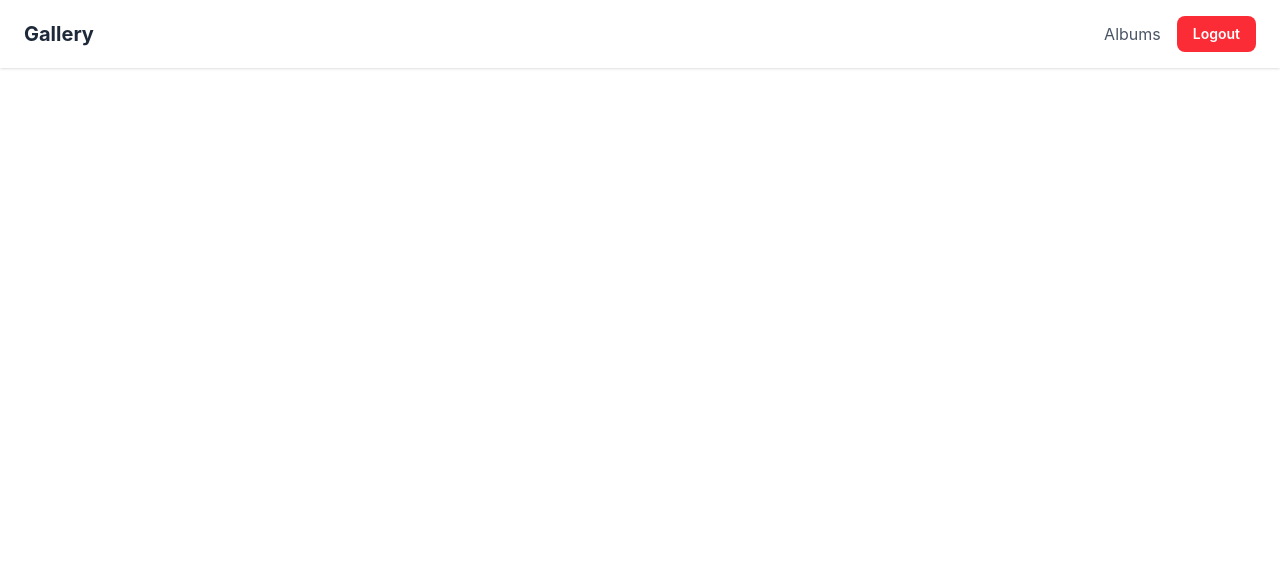
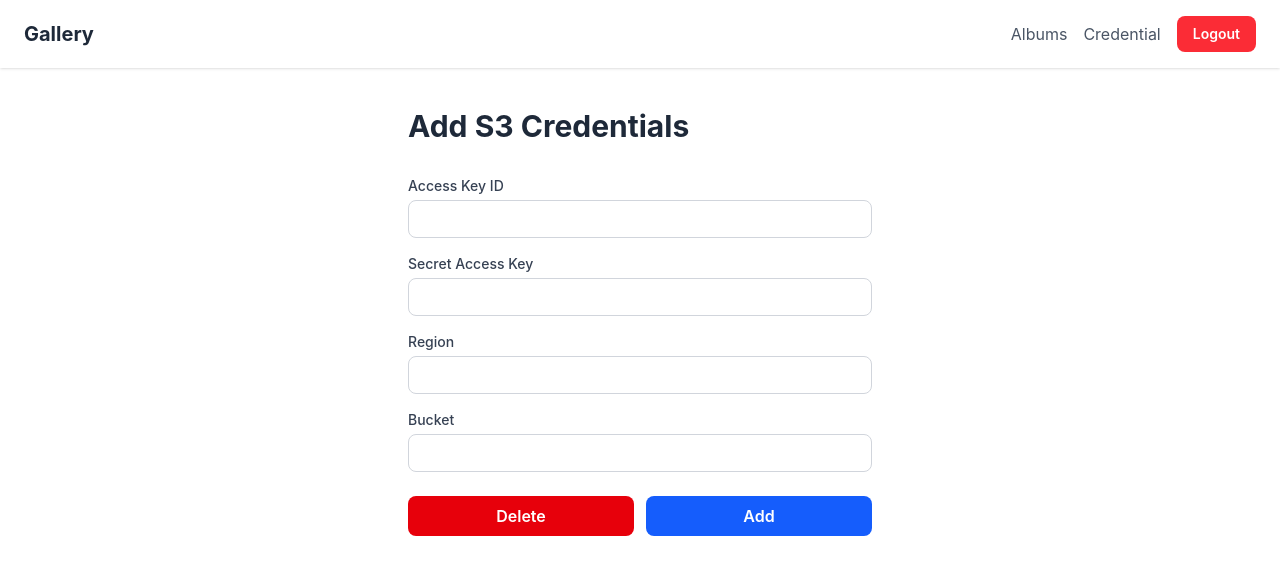
Before and after one commit to ferkoni/gallery, a React (Vite) app: page /settings/s3_credential in a window 1280 px wide. Shown: the top 574 px of the page. Built offline with nearby package versions, Linux system fonts and the light colour scheme; sample sign-in values are in the browser's storage.

Commit message:
Add S3Credential form and update tests

```diff
--- a/src/App.tsx
+++ b/src/App.tsx
@@ -9,6 +9,7 @@ import { NavBar } from "@/components/NavBar.tsx";
 import { AuthContext } from "@/features/auth/context/AuthContext.tsx";
 import { ProtectedRoute } from "@/components/ProtectedRoute.tsx";
 import { useContext } from "react";
+import { S3CredentialsPage } from "@/features/settings/pages/S3CredentialsPage.tsx";
 
 function App() {
   const { token } = useContext(AuthContext)!;
@@ -24,6 +25,7 @@ function App() {
           <Route path="/albums" element={<AlbumListPage />} />
           <Route path="/albums/new" element={<AlbumNewPage />} />
           <Route path="/albums/:id/edit" element={<AlbumEditPage />} />
+          <Route path="/settings/s3_credential" element={<S3CredentialsPage />} />
         </Route>
       </Routes>
     </>
--- a/src/components/NavBar.tsx
+++ b/src/components/NavBar.tsx
@@ -22,6 +22,7 @@ export function NavBar() {
         {token ? (
           <>
             <Link to="/albums" className="text-gray-600 hover:text-gray-900">Albums</Link>
+            <Link to="/settings/s3_credential" className="text-gray-600 hover:text-gray-900">Credential</Link>
             <button
               onClick={handleLogout}
               className="bg-red-500 hover:bg-red-600 text-white text-sm font-semibold px-4 py-2 rounded-lg transition-colors"
--- a/src/features/albums/components/AlbumForm.tsx
+++ b/src/features/albums/components/AlbumForm.tsx
@@ -3,8 +3,8 @@ import { zodResolver } from "@hookform/resolvers/zod";
 import { z } from "zod";
 
 const albumSchema = z.object({
-  name: z.string().min(1, "Name is required").max(50, "Name is too long"),
-  description: z.string().max(500, 'Description is too long').optional()
+  name: z.string().min(1, "Required").max(50),
+  description: z.string().max(500).optional()
 });
 
 type AlbumFormData = z.infer<typeof albumSchema>;
@@ -51,7 +51,7 @@ export function AlbumForm({
             className="border border-gray-300 rounded-lg px-3 py-2 text-sm focus:outline-none focus:ring-2 focus:ring-blue-500"
           />
           {errors.name && (
-            <p className="text-xs text-red-500">{errors.name.message}</p>
+            <p className="text-xs text-red-500" data-testid="name-error-label">{errors.name.message}</p>
           )}
         </div>
 
@@ -64,7 +64,7 @@ export function AlbumForm({
             className="border border-gray-300 rounded-lg px-3 py-2 text-sm focus:outline-none focus:ring-2 focus:ring-blue-500 resize-none"
           />
           {errors.description && (
-            <p className="text-xs text-red-500">{errors.description.message}</p>
+            <p className="text-xs text-red-500" data-testid="description-error-label">{errors.description.message}</p>
           )}
         </div>
 
--- /dev/null
+++ b/src/features/settings/components/S3CredentialForm.tsx
@@ -0,0 +1,123 @@
+import { z } from "zod";
+import type { S3Credential } from "@/features/settings/types/s3Credential.ts";
+import { useForm } from "react-hook-form";
+import { zodResolver } from "@hookform/resolvers/zod";
+
+const s3CredentialSchema = z.object({
+  access_key_id: z.string().min(1, 'Required').max(255),
+  secret_access_key: z.string().min(1, 'Required').max(255),
+  region: z.string().min(1, "Required").regex(/^[a-z]{2,3}-[a-z]+-\d$/, "Invalid region format"),
+  bucket: z.string().min(1, 'Required')
+});
+
+type S3CredentialFormData = z.infer<typeof s3CredentialSchema>;
+
+type S3CredentialFormProps = {
+  onSubmit: (data: S3Credential) => void;
+  onDelete: () => void;
+  isPending: boolean;
+  isError: boolean;
+  isDeleting: boolean;
+  isDeleteError: boolean;
+};
+
+export function S3CredentialForm({
+  onSubmit,
+  onDelete,
+  isPending,
+  isError,
+  isDeleting,
+  isDeleteError
+}: S3CredentialFormProps) {
+  const { register, handleSubmit, formState: { errors }} = useForm<S3CredentialFormData>({
+    resolver: zodResolver(s3CredentialSchema)
+  });
+
+  return (
+    <main className="max-w-lg mx-auto px-6 py-10">
+      <h1 className="text-3xl font-bold text-gray-800 mb-8">Add S3 Credentials</h1>
+
+      <form onSubmit={handleSubmit(onSubmit)} className="flex flex-col gap-4">
+        <div className="flex flex-col gap-1">
+          <label className="text-sm font-medium text-gray-700">Access Key ID</label>
+          <input
+            {...register("access_key_id")}
+            type="password"
+            data-testid="access-key-id-input"
+            className="border border-gray-300 rounded-lg px-3 py-2 text-sm focus:outline-none focus:ring-2 focus:ring-blue-500"
+          />
+          {errors.access_key_id && (
+            <p className="text-xs text-red-500" data-testid="access-key-id-error-label">{errors.access_key_id.message}</p>
+          )}
+        </div>
+
+        <div className="flex flex-col gap-1">
+          <label className="text-sm font-medium text-gray-700">Secret Access Key</label>
+          <input
+            {...register("secret_access_key")}
+            type="password"
+            data-testid="secret-access-key-input"
+            className="border border-gray-300 rounded-lg px-3 py-2 text-sm focus:outline-none focus:ring-2 focus:ring-blue-500"
+          />
+          {errors.secret_access_key && (
+            <p className="text-xs text-red-500" data-testid="secret-access-key-error-label">{errors.secret_access_key.message}</p>
+          )}
+        </div>
+
+        <div className="flex flex-col gap-1">
+          <label className="text-sm font-medium text-gray-700">Region</label>
+          <input
+            {...register("region")}
+            type="text"
+            data-testid="region-input"
+            className="border border-gray-300 rounded-lg px-3 py-2 text-sm focus:outline-none focus:ring-2 focus:ring-blue-500"
+          />
+          {errors.region && (
+            <p className="text-xs text-red-500" data-testid="region-error-label">{errors.region.message}</p>
+          )}
+        </div>
+
+        <div className="flex flex-col gap-1">
+          <label className="text-sm font-medium text-gray-700">Bucket</label>
+          <input
+            {...register("bucket")}
+            type="text"
+            data-testid="bucket-input"
+            className="border border-gray-300 rounded-lg px-3 py-2 text-sm focus:outline-none focus:ring-2 focus:ring-blue-500"
+          />
+          {errors.bucket && (
+            <p className="text-xs text-red-500" data-testid="bucket-error-label">{errors.bucket.message}</p>
+          )}
+        </div>
+
+        {isError && (
+          <p className="text-sm text-red-500" data-testid="error-label">Failed to add S3 Credentials</p>
+        )}
+
+        {isDeleteError && (
+          <p className="text-sm text-red-500" data-testid="delete-error-label">Failed to delete S3 Credentials</p>
+        )}
+
+        <div className="flex gap-3 mt-2">
+          <button
+            type="button"
+            disabled={isDeleting}
+            onClick={onDelete}
+            data-testid="delete-button"
+            className="flex-1 bg-red-600 hover:bg-red-700 text-white font-semibold py-2 rounded-lg"
+          >
+            {isDeleting ? "Deleting..." : "Delete"}
+          </button>
+          <button
+            type="submit"
+            disabled={isPending}
+            data-testid="submit-button"
+            className="flex-1 bg-blue-600 hover:bg-blue-700 disabled:opacity-50 text-white font-semibold py-2 rounded-lg transition-colors"
+          >
+            {isPending ? "Adding..." : "Add"}
+          </button>
+        </div>
+      </form>
+    </main>
+  );
+}
--- /dev/null
+++ b/src/features/settings/pages/S3CredentialsPage.tsx
@@ -0,0 +1,19 @@
+import { S3CredentialForm } from "@/features/settings/components/S3CredentialForm.tsx";
+import { useDeleteS3Credential, useSaveS3Credential } from "@/features/settings/s3Credentials.ts";
+
+export function S3CredentialsPage() {
+  const saveS3Credential = useSaveS3Credential();
+  const deleteS3Credential = useDeleteS3Credential();
+
+  return (
+    <S3CredentialForm
+      onSubmit={(data) => {
+        saveS3Credential.mutate(data);
+      }}
+      onDelete={() => deleteS3Credential.mutate()}
+      isPending={saveS3Credential.isPending}
+      isError={saveS3Credential.isError}
+      isDeleting={deleteS3Credential.isPending}
+      isDeleteError={deleteS3Credential.isError}/>
+  );
+}
--- /dev/null
+++ b/src/features/settings/s3Credentials.ts
@@ -0,0 +1,19 @@
+import { useMutation } from "@tanstack/react-query";
+import type { S3Credential } from "@/features/settings/types/s3Credential.ts";
+import apiClient from "@/lib/api/client.ts";
+
+const PATH = '/api/s3_credentials';
+
+export function useSaveS3Credential() {
+  return useMutation({
+    mutationFn: (payload: S3Credential) => {
+      return apiClient.put(PATH, { s3_credential: payload });
+    }
+  });
+}
+
+export function useDeleteS3Credential() {
+  return useMutation({
+    mutationFn: () => apiClient.delete(PATH)
+  });
+}
--- /dev/null
+++ b/src/features/settings/types/s3Credential.ts
@@ -0,0 +1,6 @@
+export type S3Credential = {
+  access_key_id: string;
+  secret_access_key: string;
+  region: string;
+  bucket: string;
+};
```
Also changed, not shown: 2 other files (tests, documents, lock files or other folders).
